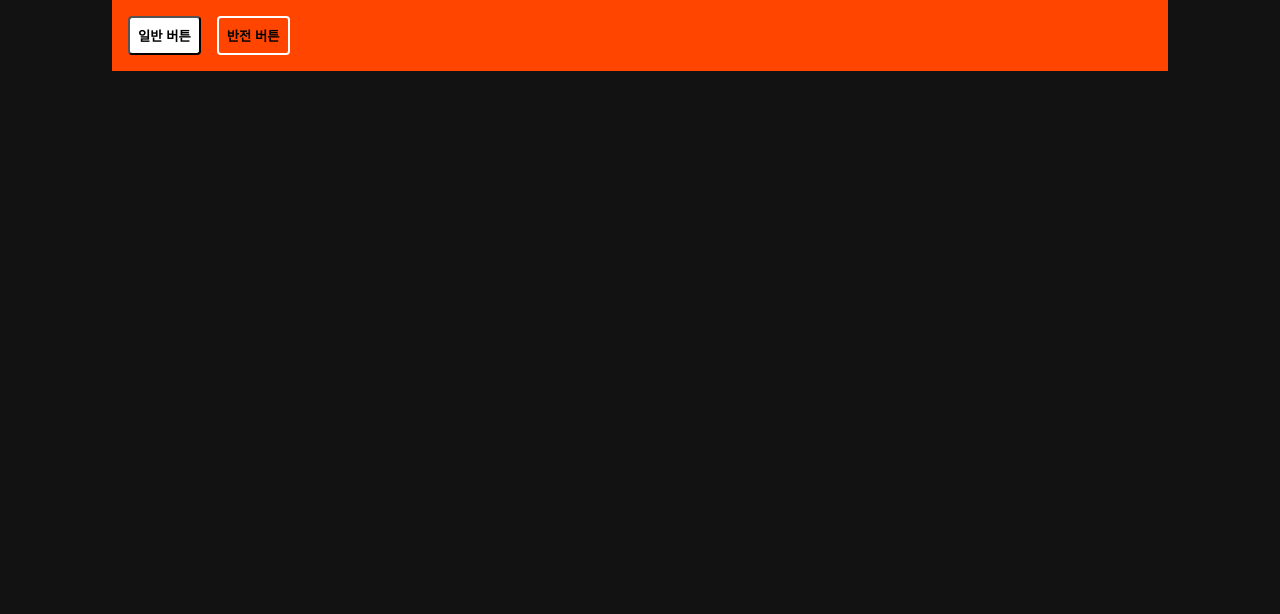
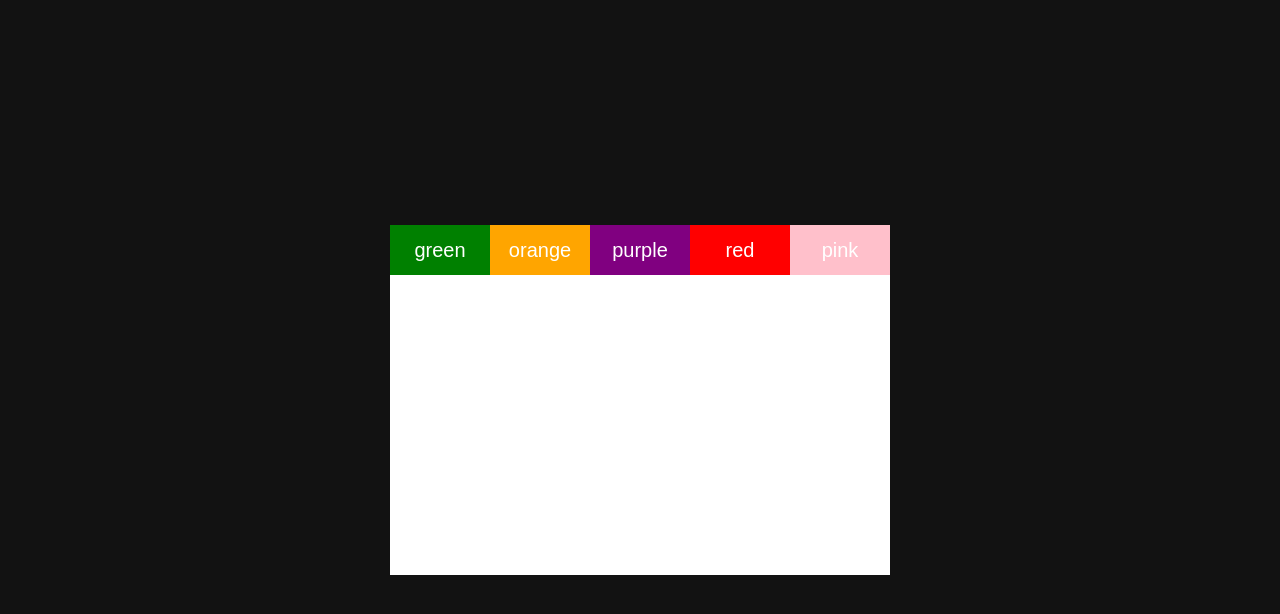
Before and after one commit to aranparrk/AI-Agent, a React (Create React App) app in the folder frontend/react/human-sample-react/: page / in a window 1280 px wide. Shown: the top 614 px of the page. Built offline with nearby package versions, Linux system fonts and the light colour scheme.

Commit message:
✨ add: styled-components를 활용한 색상 변경 버튼 구현

```diff
--- a/frontend/react/human-sample-react/src/App.js
+++ b/frontend/react/human-sample-react/src/App.js
@@ -14,6 +14,7 @@ import Count from "./Count.js";
 import Information from "./Information";
 import Average from "./Average";
 import Styled from "./Styled";
+import ColorBtn from "./ColorBtn";
 
 // const data = [
 //   {
@@ -142,7 +143,7 @@ function App() {
 
   return (
     <>
-      <Styled />
+      <ColorBtn />
     </>
   );
 }
--- /dev/null
+++ b/frontend/react/human-sample-react/src/ColorBtn.js
@@ -0,0 +1,54 @@
+import { useState } from "react";
+import styled from "styled-components";
+
+const Container = styled.div`
+  width: 500px;
+  margin: 0 auto;
+  height: 100vh;
+  display: flex;
+  justify-content: center;
+  align-items: center;
+  flex-direction: column;
+`;
+
+const Button = styled.button`
+  flex: 1;
+  height: 50px;
+
+  background-color: ${(props) => props.$backgroundColor};
+  color: white;
+  border: none;
+  font-size: 20px;
+  cursor: pointer;
+`;
+
+const ColorDiv = styled.div`
+  background-color: ${(props) => props.$backgroundColor};
+  width: 500px;
+  height: 300px;
+  display: flex;
+`;
+
+const ColorBtn = () => {
+  const [color, setColor] = useState("white");
+  const colors = ["green", "orange", "purple", "red", "pink"];
+
+  return (
+    <Container>
+      <div style={{ display: "flex", width: "100%" }}>
+        {colors.map((color) => (
+          <Button
+            key={color}
+            $backgroundColor={color}
+            onClick={() => setColor(color)}
+          >
+            {color}
+          </Button>
+        ))}
+      </div>
+      <ColorDiv $backgroundColor={color}></ColorDiv>
+    </Container>
+  );
+};
+
+export default ColorBtn;
--- a/frontend/react/human-sample-react/src/Styled.js
+++ b/frontend/react/human-sample-react/src/Styled.js
@@ -15,22 +15,20 @@ const Button = styled.button`
   padding: 8px;
   box-sizing: border-box;
   font-weight: bold;
-
   &:hover {
     background: rgba(255, 255, 255, 0.5);
   }
-
   ${(props) =>
     props.inverted &&
     css`
       background: none;
       border: 2px solid white;
-
+      color: white;
       &:hover {
         background: white;
         color: black;
       }
-    `}
+    `};
   & + button {
     margin-left: 1rem;
   }
```
